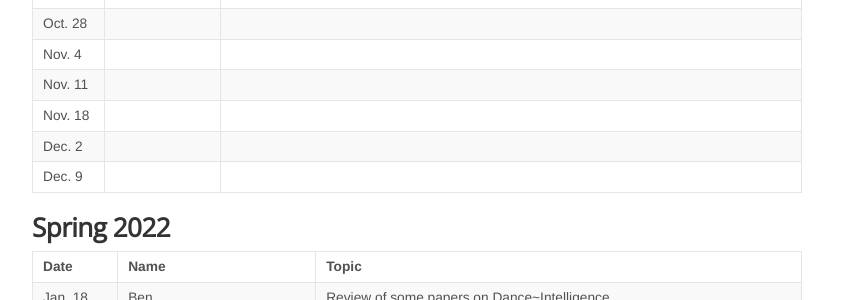
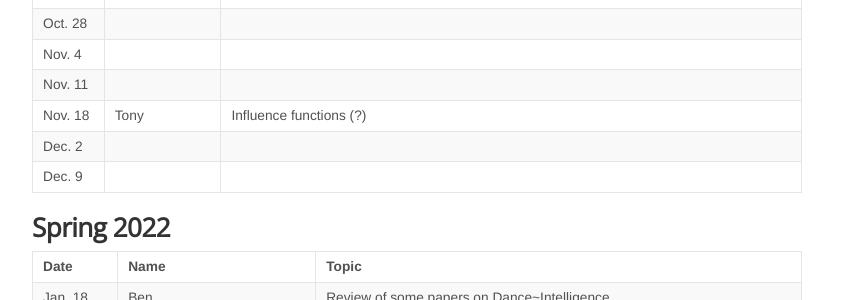
Before and after one commit to KordingLab/KordingLab.github.io, a Jekyll site: the page built from _posts/2021-01-01-upcoming-lab-teaching.md, in a window 1280 px wide and 900 px high, scrolled down 665 px. Shown: the part 152-452 px from the top of the window, without its empty margins (223-1071 px from the left). Built offline with Jekyll 4.4.1, drawn with Linux system fonts in a browser that asks for light colours; nearby versions of some CDN libraries; comment, search, counter and statistics services are not loaded.

Commit message:
Update 2021-01-01-upcoming-lab-teaching.md

```diff
--- a/_posts/2021-01-01-upcoming-lab-teaching.md
+++ b/_posts/2021-01-01-upcoming-lab-teaching.md
@@ -26,7 +26,7 @@ Please list below, topics you would like to learn more about (you may share your
 | Oct. 28 |      |       |
 | Nov. 4  |      |       |
 | Nov. 11 |      |       |
-| Nov. 18 |      |       |
+| Nov. 18 | Tony | Influence functions (?) |
 | Dec. 2  |      |       |
 | Dec. 9  |      |       |
 
```
